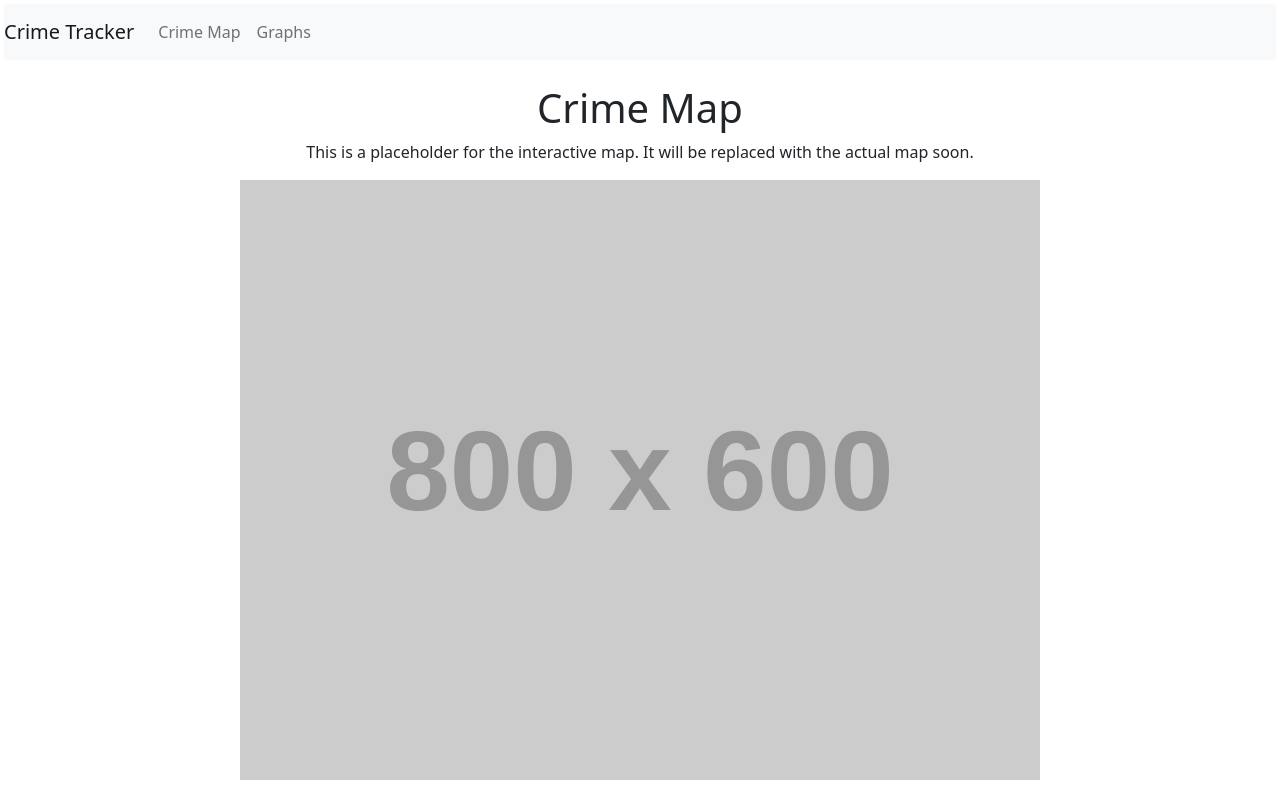
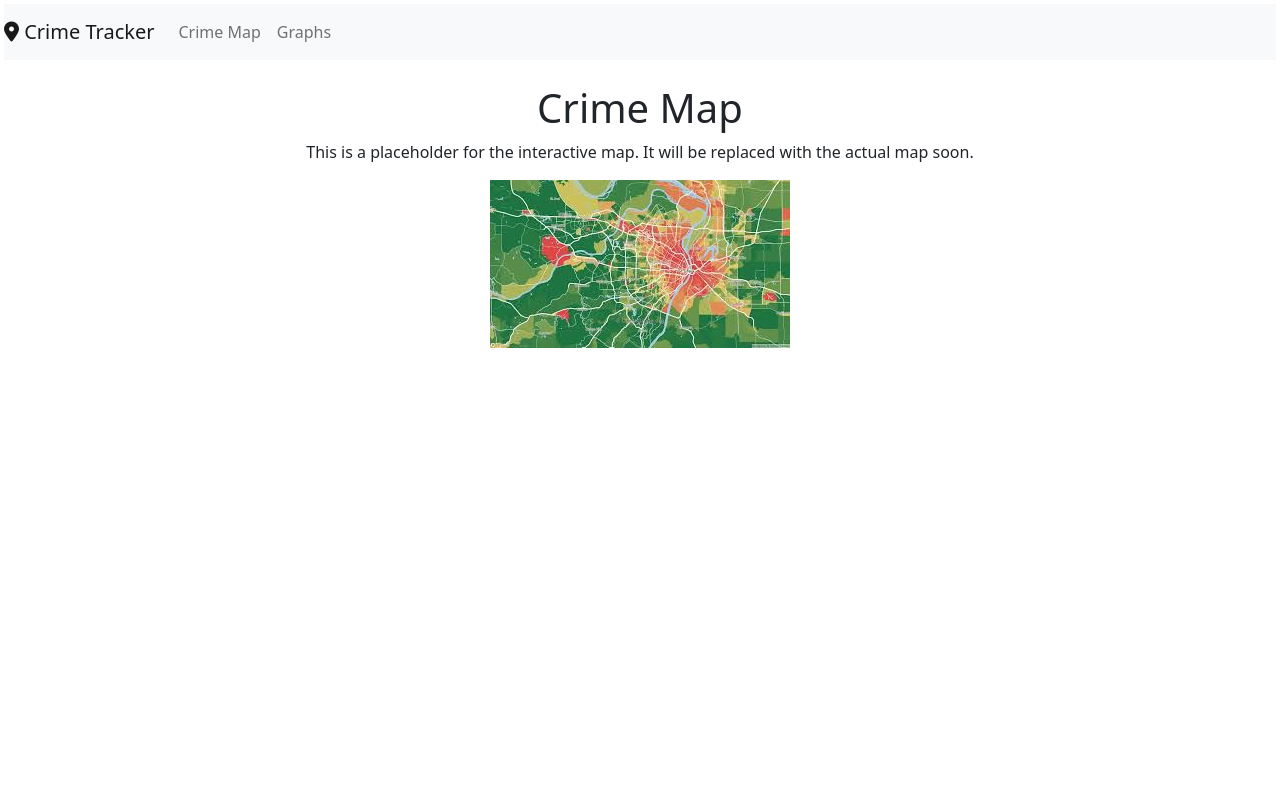
Before and after one commit to adnanmahmutovic/CrimeTracker, a plain HTML site: page crimeMap.html in a window 1280 px wide. Drawn offline with nearby package versions, Linux system fonts and the light colour scheme; placeholder pictures from the web are drawn by us.

Commit message:
Added Crime Tracker Icon and placeholder images.

```diff
--- a/crimeMap.html
+++ b/crimeMap.html
@@ -11,12 +11,19 @@
       integrity="sha384-rbsA2VBKQhggwzxH7pPCaAqO46MgnOM80zW1RWuH61DGLwZJEdK2Kadq2F9CUG65"
       crossorigin="anonymous"
     />
+      <!-- CrimeTracker Icon -->
+    <link
+      href="https://cdnjs.cloudflare.com/ajax/libs/font-awesome/6.0.0-beta3/css/all.min.css"
+      rel="stylesheet"
+      />
   </head>
   <body>
     <script src="app.js"></script>
 
     <nav class="navbar navbar-expand-lg navbar-light bg-light">
-      <a class="navbar-brand" href="index.html">Crime Tracker</a>
+      <a class="navbar-brand" href="index.html">
+        <i class="fas fa-map-marker-alt"></i> Crime Tracker
+      </a>
       <button
         class="navbar-toggler"
         type="button"
@@ -45,12 +52,8 @@
       <h1>Crime Map</h1>
       <p>This is a placeholder for the interactive map. It will be replaced with the actual map soon.</p>
 
-      <!-- Placeholder map image -->
-      <img
-        src="https://via.placeholder.com/800x600.png?text=Map+Placeholder"
-        alt="Map Placeholder"
-        class="img-fluid"
-      />
+      <!-- Placeholder Crime Map Image of St. Louis -->
+      <img src="Images/St. Louis Crime Placeholder Map.jpg" alt="St. Louis Crime Map" class="img-fluid" />
     </div>
   </body>
 </html>
```
Also changed, not shown: graph.html (+8 -1 lines), index.html (+16 -2 lines), Images/St. Louis Crime Placeholder Map.jpg (added), Images/U.S. Crime Heat Map Placeholder.jpg (added).
